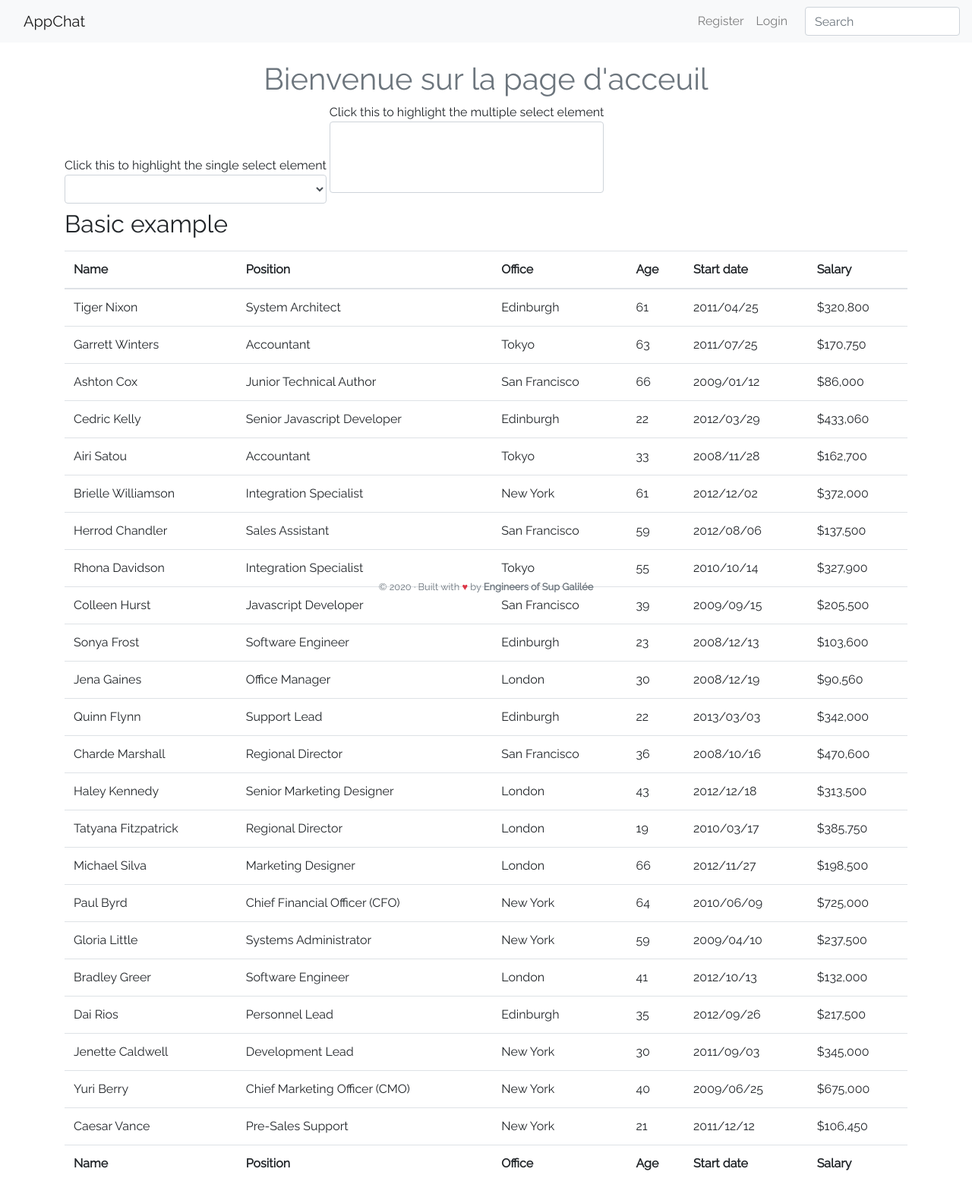
After one commit to bagobob/appchat, a Symfony app: template templates/home/annuary.html.twig in a window 1280 px wide. The commit adds this page. Shown: the whole page at 76% size. Run offline with Twig, Linux system fonts and the light colour scheme; the template is opened without the code that fills it, so the values that code supplies are empty; some libraries are stand-ins or nearby versions.

Commit message:
Add of the  annuary page

```diff
--- a/public/css/style.css
+++ b/public/css/style.css
@@ -1,14 +1,5 @@
 html,body{
     font-family: 'Raleway', sans-serif;
-    background-color: #333;
-}
-
-body {
-  display: -ms-flexbox;
-  display: flex;
-  color: #fff;
-  text-shadow: 0 .05rem .1rem rgba(0, 0, 0, .5);
-  box-shadow: inset 0 0 5rem rgba(0, 0, 0, .5);
 }
 
 
--- a/templates/base.html.twig
+++ b/templates/base.html.twig
@@ -4,11 +4,11 @@
         <meta charset="UTF-8">
         <meta name="viewport" content="width=device-width, initial-scale=1.0">
         <meta name="description" content="Appchat" />
-        <meta name="theme-color" content="#563d7c">
         <title>{% block title 'Welcome to appchat!' %}</title>
         {% block stylesheets %}
             <!-- CSS only -->
             <link rel="stylesheet" href="https://stackpath.bootstrapcdn.com/bootstrap/4.5.2/css/bootstrap.min.css" integrity="sha384-JcKb8q3iqJ61gNV9KGb8thSsNjpSL0n8PARn9HuZOnIxN0hoP+VmmDGMN5t9UJ0Z" crossorigin="anonymous">
+            <link href="https://cdn.jsdelivr.net/npm/select2@4.1.0-beta.1/dist/css/select2.min.css" rel="stylesheet" />
             <link rel="stylesheet" href="{{ asset('css/style.css') }}" type="text/css">
             <!--  Fonts-->
             <link href="https://fonts.googleapis.com/css2?family=Raleway&display=swap" rel="stylesheet">
@@ -28,6 +28,7 @@
                 <script src="https://code.jquery.com/jquery-3.5.1.slim.min.js" integrity="sha384-DfXdz2htPH0lsSSs5nCTpuj/zy4C+OGpamoFVy38MVBnE+IbbVYUew+OrCXaRkfj" crossorigin="anonymous"></script>
                 <script src="https://cdn.jsdelivr.net/npm/popper.js@1.16.1/dist/umd/popper.min.js" integrity="sha384-9/reFTGAW83EW2RDu2S0VKaIzap3H66lZH81PoYlFhbGU+6BZp6G7niu735Sk7lN" crossorigin="anonymous"></script>
                 <script src="https://stackpath.bootstrapcdn.com/bootstrap/4.5.2/js/bootstrap.min.js" integrity="sha384-B4gt1jrGC7Jh4AgTPSdUtOBvfO8shuf57BaghqFfPlYxofvL8/KUEfYiJOMMV+rV" crossorigin="anonymous"></script>
+                <script src="https://cdn.jsdelivr.net/npm/select2@4.1.0-beta.1/dist/js/select2.min.js"></script>
         {% endblock %}
     </body>
 </html>
--- /dev/null
+++ b/templates/home/annuary.html.twig
@@ -0,0 +1,251 @@
+{% extends 'base.html.twig' %}
+
+{% block title 'Annuaire' %}
+
+{% block body %}
+    <h1 class="text-muted text-center"> Bienvenue sur la page d'acceuil </h1>
+        <label for="id_label_single">
+    Click this to highlight the single select element
+
+    <select class="js-example-basic-single js-states form-control" id="id_label_single"></select>
+    </label>
+
+    <label for="id_label_multiple">
+    Click this to highlight the multiple select element
+
+    <select class="js-example-basic-multiple js-states form-control" id="id_label_multiple" multiple="multiple"></select>
+    </label>
+     <h2 class='mb-3'>Basic example</h2>
+<table id="dtBasicExample" class="table" width="100%">
+  <thead>
+    <tr>
+      <th class="th-sm">Name
+      </th>
+      <th class="th-sm">Position
+      </th>
+      <th class="th-sm">Office
+      </th>
+      <th class="th-sm">Age
+      </th>
+      <th class="th-sm">Start date
+      </th>
+      <th class="th-sm">Salary
+      </th>
+    </tr>
+  </thead>
+  <tbody>
+    <tr>
+      <td>Tiger Nixon</td>
+      <td>System Architect</td>
+      <td>Edinburgh</td>
+      <td>61</td>
+      <td>2011/04/25</td>
+      <td>$320,800</td>
+    </tr>
+    <tr>
+      <td>Garrett Winters</td>
+      <td>Accountant</td>
+      <td>Tokyo</td>
+      <td>63</td>
+      <td>2011/07/25</td>
+      <td>$170,750</td>
+    </tr>
+    <tr>
+      <td>Ashton Cox</td>
+      <td>Junior Technical Author</td>
+      <td>San Francisco</td>
+      <td>66</td>
+      <td>2009/01/12</td>
+      <td>$86,000</td>
+    </tr>
+    <tr>
+      <td>Cedric Kelly</td>
+      <td>Senior Javascript Developer</td>
+      <td>Edinburgh</td>
+      <td>22</td>
+      <td>2012/03/29</td>
+      <td>$433,060</td>
+    </tr>
+    <tr>
+      <td>Airi Satou</td>
+      <td>Accountant</td>
+      <td>Tokyo</td>
+      <td>33</td>
+      <td>2008/11/28</td>
+      <td>$162,700</td>
+    </tr>
+    <tr>
+      <td>Brielle Williamson</td>
+      <td>Integration Specialist</td>
+      <td>New York</td>
+      <td>61</td>
+      <td>2012/12/02</td>
+      <td>$372,000</td>
+    </tr>
+    <tr>
+      <td>Herrod Chandler</td>
+      <td>Sales Assistant</td>
+      <td>San Francisco</td>
+      <td>59</td>
+      <td>2012/08/06</td>
+      <td>$137,500</td>
+    </tr>
+    <tr>
+      <td>Rhona Davidson</td>
+      <td>Integration Specialist</td>
+      <td>Tokyo</td>
+      <td>55</td>
+      <td>2010/10/14</td>
+      <td>$327,900</td>
+    </tr>
+    <tr>
+      <td>Colleen Hurst</td>
+      <td>Javascript Developer</td>
+      <td>San Francisco</td>
+      <td>39</td>
+      <td>2009/09/15</td>
+      <td>$205,500</td>
+    </tr>
+    <tr>
+      <td>Sonya Frost</td>
+      <td>Software Engineer</td>
+      <td>Edinburgh</td>
+      <td>23</td>
+      <td>2008/12/13</td>
+      <td>$103,600</td>
+    </tr>
+    <tr>
+      <td>Jena Gaines</td>
+      <td>Office Manager</td>
+      <td>London</td>
+      <td>30</td>
+      <td>2008/12/19</td>
+      <td>$90,560</td>
+    </tr>
+    <tr>
+      <td>Quinn Flynn</td>
+      <td>Support Lead</td>
+      <td>Edinburgh</td>
+      <td>22</td>
+      <td>2013/03/03</td>
+      <td>$342,000</td>
+    </tr>
+    <tr>
+      <td>Charde Marshall</td>
+      <td>Regional Director</td>
+      <td>San Francisco</td>
+      <td>36</td>
+      <td>2008/10/16</td>
+      <td>$470,600</td>
+    </tr>
+    <tr>
+      <td>Haley Kennedy</td>
+      <td>Senior Marketing Designer</td>
+      <td>London</td>
+      <td>43</td>
+      <td>2012/12/18</td>
+      <td>$313,500</td>
+    </tr>
+    <tr>
+      <td>Tatyana Fitzpatrick</td>
+      <td>Regional Director</td>
+      <td>London</td>
+      <td>19</td>
+      <td>2010/03/17</td>
+      <td>$385,750</td>
+    </tr>
+    <tr>
+      <td>Michael Silva</td>
+      <td>Marketing Designer</td>
+      <td>London</td>
+      <td>66</td>
+      <td>2012/11/27</td>
+      <td>$198,500</td>
+    </tr>
+    <tr>
+      <td>Paul Byrd</td>
+      <td>Chief Financial Officer (CFO)</td>
+      <td>New York</td>
+      <td>64</td>
+      <td>2010/06/09</td>
+      <td>$725,000</td>
+    </tr>
+    <tr>
+      <td>Gloria Little</td>
+      <td>Systems Administrator</td>
+      <td>New York</td>
+      <td>59</td>
+      <td>2009/04/10</td>
+      <td>$237,500</td>
+    </tr>
+    <tr>
+      <td>Bradley Greer</td>
+      <td>Software Engineer</td>
+      <td>London</td>
+      <td>41</td>
+      <td>2012/10/13</td>
+      <td>$132,000</td>
+    </tr>
+    <tr>
+      <td>Dai Rios</td>
+      <td>Personnel Lead</td>
+      <td>Edinburgh</td>
+      <td>35</td>
+      <td>2012/09/26</td>
+      <td>$217,500</td>
+    </tr>
+    <tr>
+      <td>Jenette Caldwell</td>
+      <td>Development Lead</td>
+      <td>New York</td>
+      <td>30</td>
+      <td>2011/09/03</td>
+      <td>$345,000</td>
+    </tr>
+    <tr>
+      <td>Yuri Berry</td>
+      <td>Chief Marketing Officer (CMO)</td>
+      <td>New York</td>
+      <td>40</td>
+      <td>2009/06/25</td>
+      <td>$675,000</td>
+    </tr>
+    <tr>
+      <td>Caesar Vance</td>
+      <td>Pre-Sales Support</td>
+      <td>New York</td>
+      <td>21</td>
+      <td>2011/12/12</td>
+      <td>$106,450</td>
+    </tr>
+  </tbody>
+  <tfoot>
+    <tr>
+      <th>Name
+      </th>
+      <th>Position
+      </th>
+      <th>Office
+      </th>
+      <th>Age
+      </th>
+      <th>Start date
+      </th>
+      <th>Salary
+      </th>
+    </tr>
+  </tfoot>
+</table>
+    {% block javascripts %}
+        <script src="{{ asset('js/app.js') }}"> </script>
+        <script>
+        $(".js-example-theme-single").select2({
+         theme: "classic"
+        });
+
+    $(".js-example-theme-multiple").select2({
+    theme: "classic"
+    });
+     </script>
+    {% endblock %}
+{% endblock %}
--- a/templates/partials/_nav.html.twig
+++ b/templates/partials/_nav.html.twig
@@ -15,7 +15,7 @@
                     <a class="nav-link" href="#">Agenda</a>
                 </li>
                 <li class="nav-item">
-                    <a class="nav-link" href="#">Annuaire</a>
+                    <a class="nav-link" href="{{ path('app_annuary') }}">Annuaire</a>
                 </li>
                 <li class="nav-item">
                     <a class="nav-link" href="#">Messages</a>
```
Also changed, not shown: src/Controller/HomeController.php (+17 -1 lines), public/js/app.js (added).
